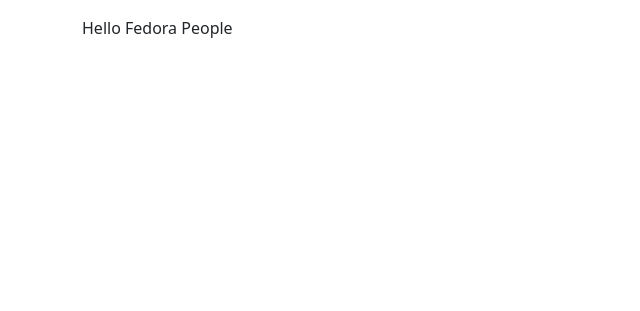
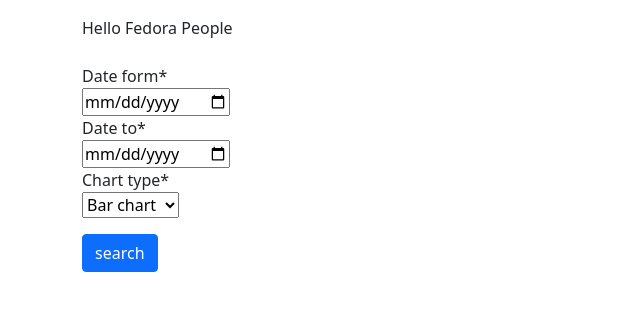
Before and after one commit to atwanzireT/django, a Django app: page / in a window 1280 px wide. Shown: the top 311 px of the page, without its empty margins (0-640 px from the left). Run offline with Django 3.2, Linux system fonts and the light colour scheme; some libraries are stand-ins or nearby versions.

Commit message:
this is owesome

```diff
--- /dev/null
+++ b/Yeda/sales/forms.py
@@ -0,0 +1,14 @@
+from django import forms
+from django.forms.fields import DateField
+from django.utils.regex_helper import Choice
+
+CHART_CHOICES = (
+    ('#1', 'Bar chart'),
+    ('#2', 'Pie chart'),
+    ('#3', 'Line chart'),
+
+)
+class SalesSearchFrom(forms.Form):
+    date_form = forms.DateField(widget=forms.DateInput(attrs={'type': 'date'}))
+    date_to = forms.DateField(widget=forms.DateInput(attrs={'type': 'date'}))
+    chart_type = forms.ChoiceField(choices = CHART_CHOICES)
--- a/Yeda/sales/templates/sales/home.html
+++ b/Yeda/sales/templates/sales/home.html
@@ -2,7 +2,15 @@
 {% block title %}
 home
 {% endblock title %}
+{% load crispy_forms_tags %}
 
 {% block content %}
 {{welcome}}
+<br>
+<br>
+<form action="" method="POST">
+    {% csrf_token %}
+    {{form|crispy}}
+    <button type="submit" class="btn btn-primary mt-3">search</button>
+</form>
 {% endblock content %}
--- a/Yeda/sales/urls.py
+++ b/Yeda/sales/urls.py
@@ -1,4 +1,5 @@
 from django.urls import path
+from . import views
 from .views import (
     home_view,
     SalesListView,
--- a/Yeda/sales/views.py
+++ b/Yeda/sales/views.py
@@ -1,11 +1,24 @@
 from django.shortcuts import render
 from .models import Sale
 from django.views.generic import ListView, DetailView
+from .forms import SalesSearchFrom
 
 # Create your views here.
 def home_view(request):
     hello = 'Hello Fedora People'
-    return render(request, 'sales/home.html', {'welcome':hello})
+    form = SalesSearchFrom(request.POST or None)
+
+    if request.method == 'POST':
+        date_from = request.POST.get('date_form')
+        date_to = request.POST.get('date_to')
+        chart_type = request.POST.get('chart_type')
+        print(date_from)
+
+    context = {
+        'welcome': hello,
+        'form': form,
+    }
+    return render(request, 'sales/home.html', context)
 
 class SalesListView(ListView):
     model = Sale
```
